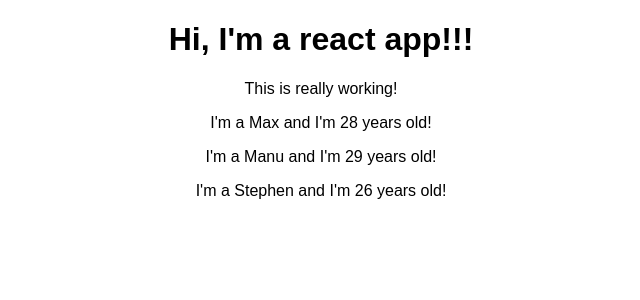
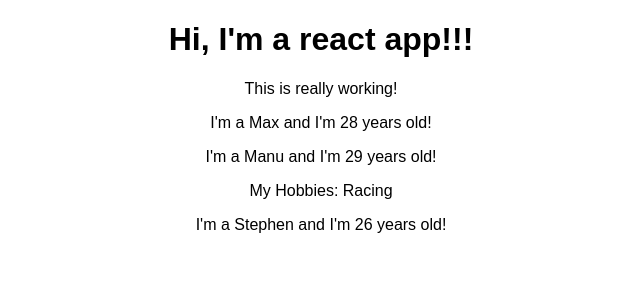
Before and after one commit to douglascamilo/react-complete-guide, a React (Create React App) app: page / in a window 1280 px wide. Shown: the top 300 px of the page, without its empty margins (319-959 px from the left). Built offline with nearby package versions, Linux system fonts and the light colour scheme.

Commit message:
Using the 'children' property

```diff
--- a/src/Person/Person.js
+++ b/src/Person/Person.js
@@ -1,7 +1,12 @@
 import React from 'react';
 
 const Person = (props) => {
-	return <p>I'm a { props.name } and I'm { props.age } years old!</p>;
+	return (
+		<div>
+			<p>I'm a { props.name } and I'm { props.age } years old!</p>
+			<p>{ props.children }</p>
+		</div>
+	);
 }
 
 export default Person;
```
